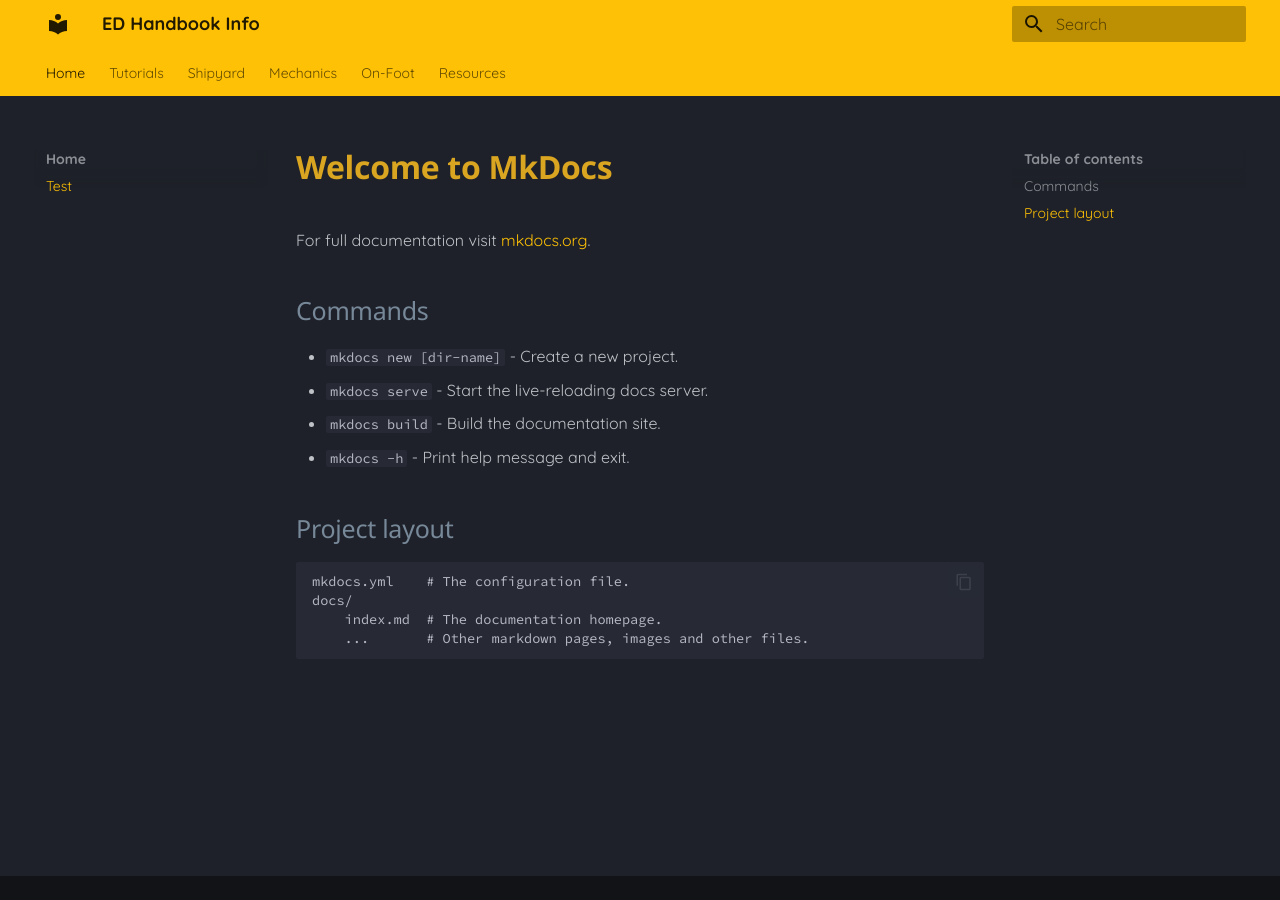
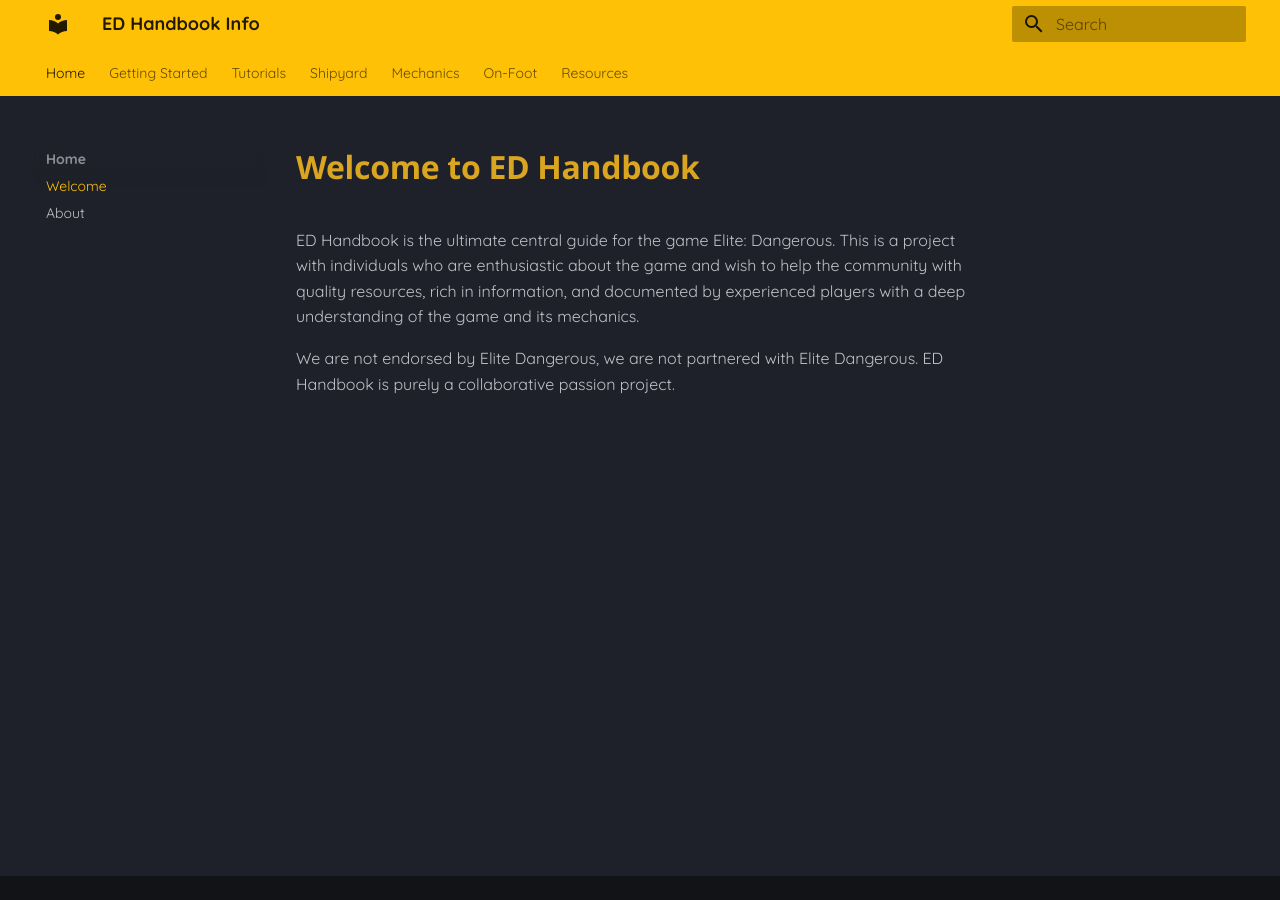
Before and after one commit to EDHandbook/EDHandbook, an MkDocs documentation site: the page built from docs/index.md, in a window 1280 px wide. Built offline with MkDocs 1.6.1 and Material for MkDocs 9.7.7, drawn with Linux system fonts in a browser that asks for light colours.

Commit message:
Added Content and Changed Nav
Added more markdown pages for getting started page, and changed navigations.

```diff
--- a/docs/index.md
+++ b/docs/index.md
@@ -1,17 +1,5 @@
-# Welcome to MkDocs
+# Welcome to ED Handbook
 
-For full documentation visit [mkdocs.org](https://www.mkdocs.org).
+ED Handbook is the ultimate central guide for the game Elite: Dangerous. This is a project with individuals who are enthusiastic about the game and wish to help the community with quality resources, rich in information, and documented by experienced players with a deep understanding of the game and its mechanics.
 
-## Commands
-
-* `mkdocs new [dir-name]` - Create a new project.
-* `mkdocs serve` - Start the live-reloading docs server.
-* `mkdocs build` - Build the documentation site.
-* `mkdocs -h` - Print help message and exit.
-
-## Project layout
-
-    mkdocs.yml    # The configuration file.
-    docs/
-        index.md  # The documentation homepage.
-        ...       # Other markdown pages, images and other files.
+We are not endorsed by Elite Dangerous, we are not partnered with Elite Dangerous. ED Handbook is purely a collaborative passion project.
--- a/mkdocs.yml
+++ b/mkdocs.yml
@@ -81,9 +81,13 @@
 # Navigation
 nav:
   - Home:
-    - Test: index.md
+    - Welcome: index.md
+    - About: about.md
+  - Getting Started:
+    - Welcome: intro/welcome.md
+    - Horizons: intro/edh.md
+    - Odyssey: intro/edo.md
   - Tutorials:
-    - Early Steps: tutorials/early-steps.md
     - Engineering: tutorials/engineering.md
     - Careers:
       - Combat: tutorials/careers/combat.md
```
Also changed, not shown: docs/about.md (added, +45 -0 lines), docs/intro/welcome.md (added, +13 -0 lines), docs/tutorials/early-steps.md (deleted, +0 -1 lines), docs/intro/edh.md (added), docs/intro/edo.md (added).
